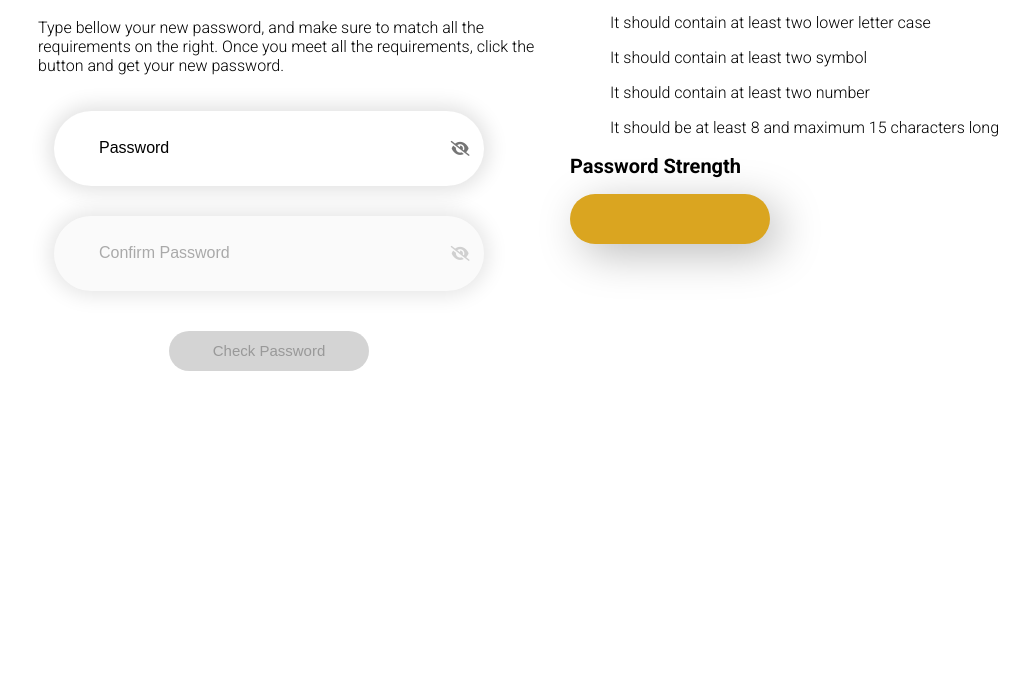
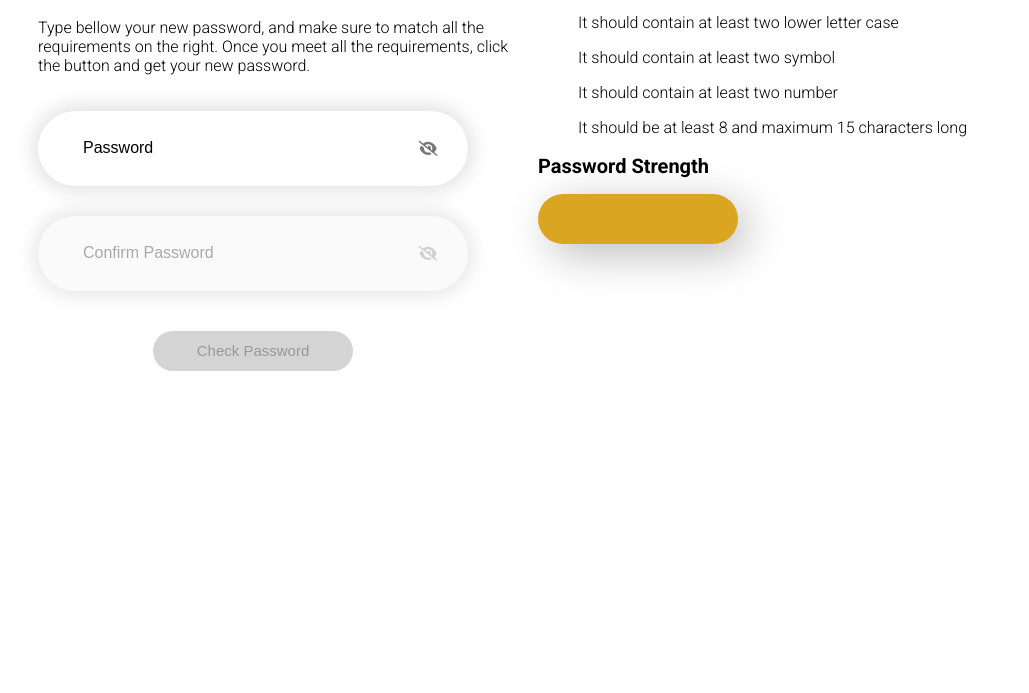
Before and after one commit to diegomouradev/password-grader, a website: page index.html in a window 1280 px wide. Shown: the part 107-800 px from the top of the page, without its empty margins (90-1119 px from the left). Drawn offline with Linux system fonts and the light colour scheme.

Commit message:
min-content first column

```diff
--- a/sass/_base.scss
+++ b/sass/_base.scss
@@ -14,7 +14,7 @@ html {
 
 .main__wrapper {
     display: grid;
-    grid-template-columns: 1fr 1fr;
+    grid-template-columns: min-content 1fr;
     max-width: 80vw;
     margin: 0 auto;
 }
```
Also changed, not shown: css/style.css.
